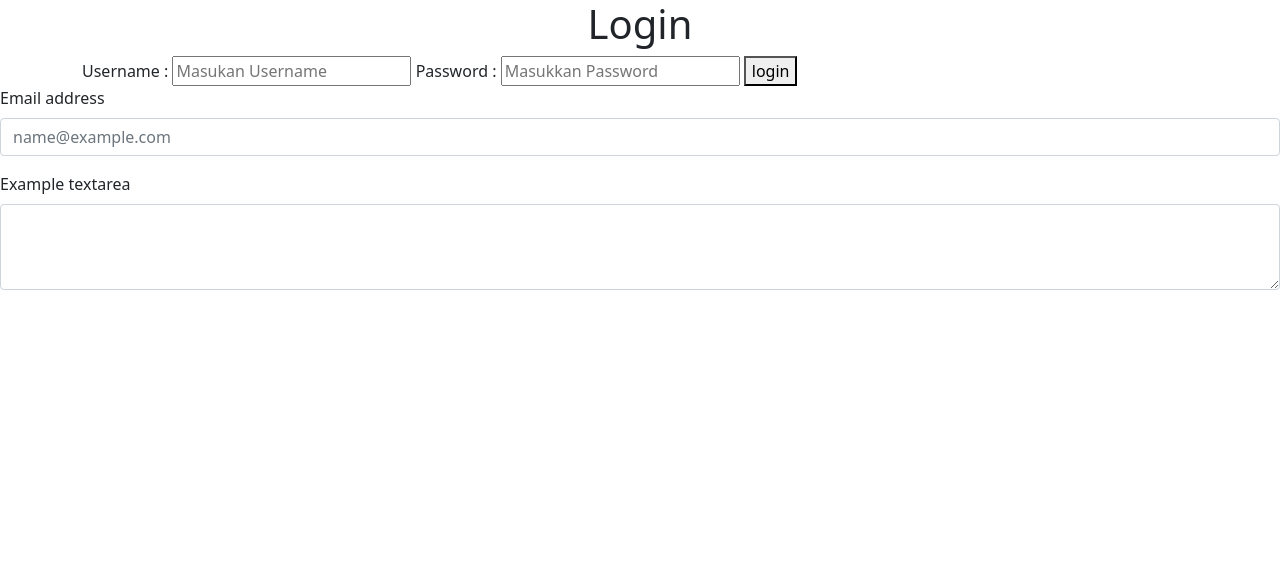
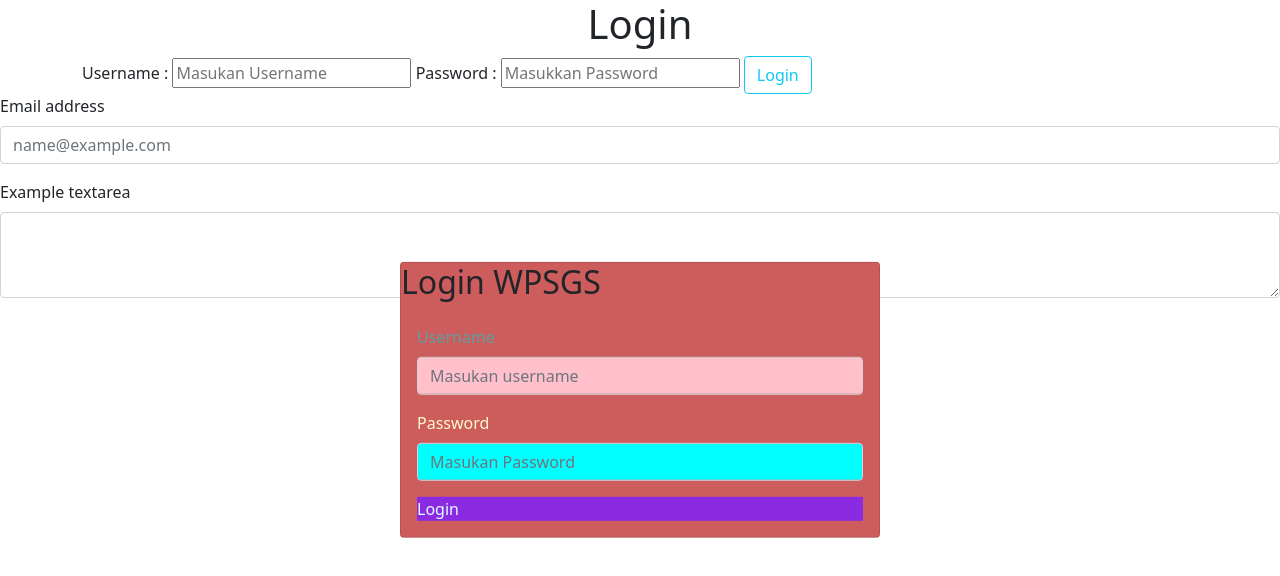
Before and after one commit to megumiifushiguro/rikinishimura, a plain HTML site: page index.html in a window 1280 px wide. Drawn offline with nearby package versions, Linux system fonts and the light colour scheme.

Commit message:
Update index.html

```diff
--- a/index.html
+++ b/index.html
@@ -7,13 +7,38 @@
     <title>Hello, world!</title>
   </head>
   <body>
+     <div class="card position-absolute top-50 start-50 translate-middle"
+         style="width: 30rem; background-color: indianred;">
+         <h2>Login WPSGS</h2>
+         <div class="card-body">
+             <div class="mb-3">
+                 <label for="formGroupExampleInput" class="form-label" style="color:cadetblue;">Username</label>
+                 <input type="text" class="form-control" id="username" placeholder="Masukan username"
+                     style="background-color:pink; color:lightpink;">
+             </div>
+             <div class="mb-3">
+              <label for="formGroupExampleInput2" class="form-label" style="color:lemonchiffon;">Password</label>
+              <input type="password" class="form-control" id="password" placeholder="Masukan Password"
+                  style="background-color:aqua; color:lightblue;">
+             </div>
+             <div class="d-grid gap-2"
+                <button onclick="login()" class="btn btn-primary" type="button"
+                    style="background-color: blueviolet; color:lightcyan;">Login</button>
+                    </div>
+                </div>
+            </div>
+        </div>
+  </body>
+
     <center><h1>Login</h1></center>
     <div class="container" >
       <label for="username">Username :</label>
       <input type="text" id="user" placeholder="Masukan Username">
       <label for="password">Password :</label>
       <input type="password" id="password" placeholder="Masukkan Password" >
-      <button onclick="login()">login</button>
+
+
+      <button onclick="login()" type="button" class="btn btn-outline-info">Login</button>
      </div>
      <div class="mb-3">
         <label for="exampleFormControlInput1" class="form-label">Email address</label>
@@ -23,8 +48,7 @@
         <label for="exampleFormControlTextarea1" class="form-label">Example textarea</label>
         <textarea class="form-control" id="exampleFormControlTextarea1" rows="3"></textarea>
       </div>
-    <script src="https://cdn.jsdelivr.net/npm/bootstrap@5.0.2/dist/js/bootstrap.bundle.min.js" integrity="sha384-MrcW6ZMFYlzcLA8Nl+NtUVF0sA7MsXsP1UyJoMp4YLEuNSfAP+JcXn/tWtIaxVXM" crossorigin="anonymous"></script>
-  </body>
+      </body>
   <script type="text/javascript">
     function login() {
 
@@ -43,4 +67,5 @@
         }
     }
 </script>
+<script src="https://cdn.jsdelivr.net/npm/bootstrap@5.0.2/dist/js/bootstrap.bundle.min.js" integrity="sha384-MrcW6ZMFYlzcLA8Nl+NtUVF0sA7MsXsP1UyJoMp4YLEuNSfAP+JcXn/tWtIaxVXM" crossorigin="anonymous"></script>
 </html>
```
